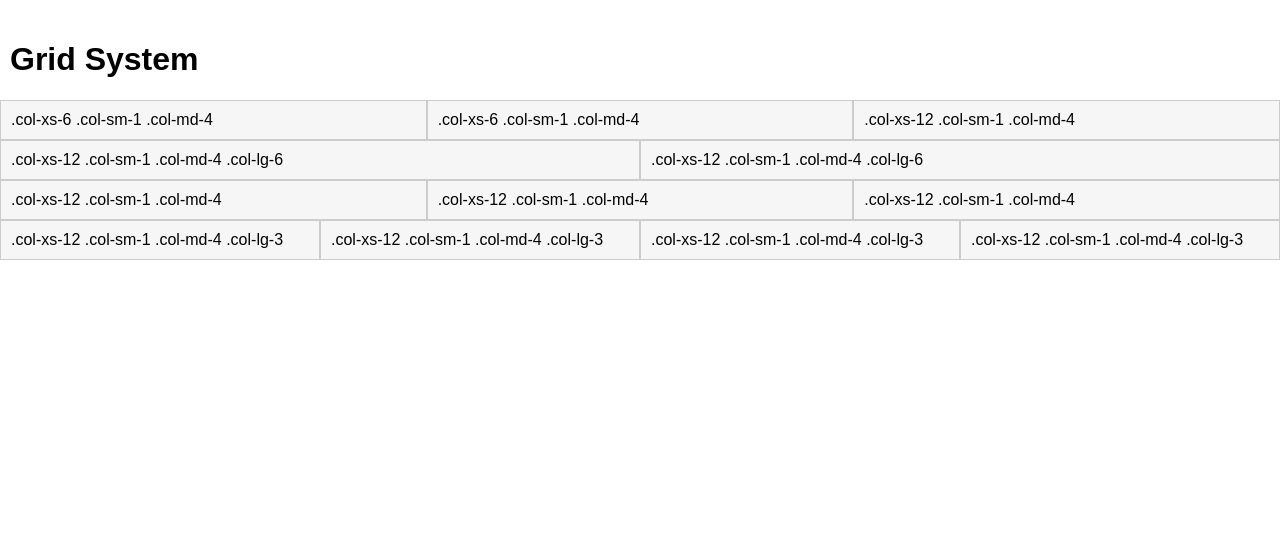
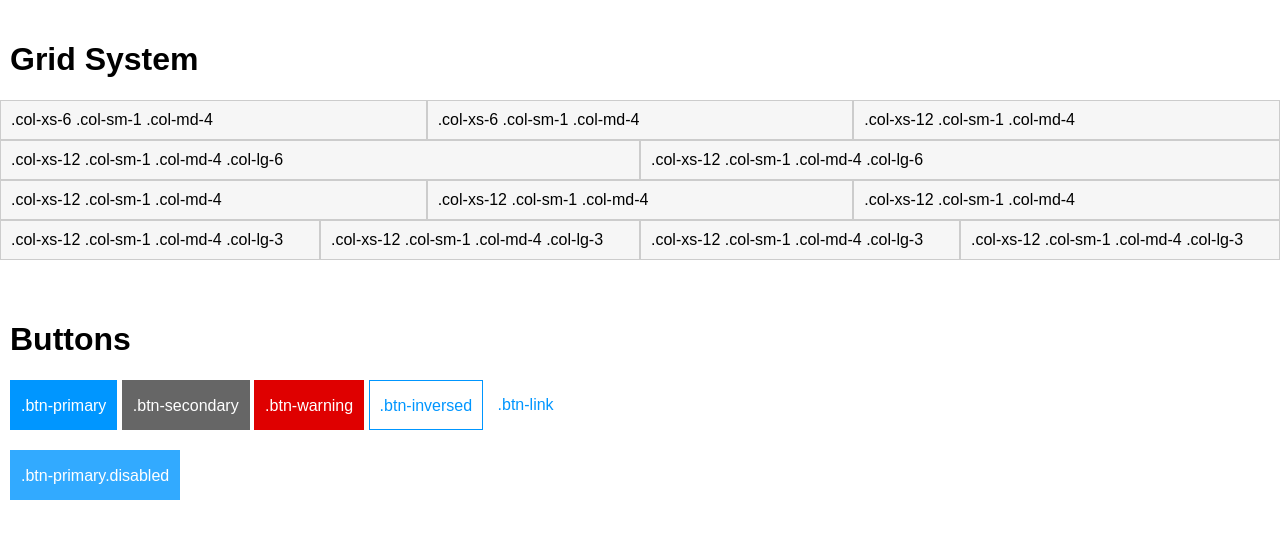
Before and after one commit to fernvilla/framework, a website: page index.html in a window 1280 px wide. Drawn offline with Linux system fonts and the light colour scheme.

Commit message:
Add buttons

```diff
--- a/demo.css
+++ b/demo.css
@@ -11,3 +11,7 @@
   background-color: #f6f6f6;
   border: 1px solid #ccc;
 }
+
+.col-divider {
+  margin-bottom: 20px;
+}
--- a/index.html
+++ b/index.html
@@ -33,5 +33,27 @@
         <div class="col-xs-12 col-sm-1 col-md-4 col-lg-3">.col-xs-12 .col-sm-1 .col-md-4 .col-lg-3</div>
       </div>
     </div>
+
+    <div class="container">
+      <div class="row">
+        <div class="col-xs-12">
+          <h1>Buttons</h1>
+        </div>
+      </div>
+
+      <div class="row">
+        <div class="col-xs-12 col-divider">
+          <a href="#" class="btn btn-primary">.btn-primary</a>
+          <a href="#" class="btn btn-secondary">.btn-secondary</a>
+          <a href="#" class="btn btn-warning">.btn-warning</a>
+          <a href="#" class="btn btn-inversed">.btn-inversed</a>
+          <a href="#" class="btn btn-link">.btn-link</a>
+        </div>
+
+        <div class="col-xs-12">
+          <a href="#" class="btn btn-primary disabled">.btn-primary.disabled</a>
+        </div>
+      </div>
+    </div>
   </body>
 </html>
--- /dev/null
+++ b/scss/_buttons.scss
@@ -0,0 +1,73 @@
+.btn {
+  display: inline-block;
+  font-weight: $font-weight;
+  line-height: $line-height;
+  text-align: center;
+  white-space: nowrap;
+  cursor: pointer;
+  user-select: none;
+  height: $button-height;
+  padding: $button-padding;
+  color: $color-white;
+  border: $button-border;
+  vertical-align: middle;
+
+  &:hover {
+    transition: $transition-all;
+    color: $color-white;
+  }
+
+  &.disabled {
+    opacity: $opacity;
+    cursor: $cursor-disabled;
+
+    &:hover {
+      opacity: 1 !important;
+      transition: none;
+    }
+  }
+
+  &.btn-primary {
+    background-color: #0096FF;
+
+    &:hover {
+      @include background-color-opacity($color-blue, $opacity);
+    }
+  }
+
+  &.btn-secondary {
+    background-color: $color-gray-medium;
+
+    &:hover {
+      @include background-color-opacity($color-gray-medium, $opacity);
+    }
+  }
+
+  &.btn-warning {
+    background-color: $color-red;
+
+    &:hover {
+      @include background-color-opacity($color-red, $opacity);
+    }
+  }
+
+  &.btn-inversed {
+    background-color: transparent;
+    border: 1px solid $color-blue;
+    color: $color-blue;
+
+    &:hover {
+      @include color-opacity($color-blue, $opacity);
+    }
+  }
+
+  &.btn-link {
+    background-color: transparent;
+    border: none;
+    color: $link-color;
+
+    &:hover {
+      @include color-opacity($link-color, $opacity);
+    }
+  }
+}
--- /dev/null
+++ b/scss/_links.scss
@@ -0,0 +1,10 @@
+a {
+  text-decoration: $link-text-decoration;
+  color: $link-color;
+  word-wrap: break-word;
+
+  &:hover {
+    @include color-opacity($link-color, $opacity);
+    transition: $transition-all;
+  }
+}
--- a/scss/_variables.scss
+++ b/scss/_variables.scss
@@ -41,12 +41,17 @@ $footer-height-mobile: 375px !default;
 
 // Buttons
 $button-height: 50px !default;
+$button-padding: 11px 10px !default;
+$button-border: 1px solid transparent !default;
 
 // Hover Effects
-$transition: 0.5s ease !default;
-$transition-color: color $transition !default;
-$transition-opacity: opacity $transition !default;
+$transition-effect: 0.5s ease !default;
+$transition-all: all $transition-effect !default;
 $opacity: .8 !default;
 
 // Links
 $link-color: $color-blue !default;
+$link-text-decoration: none !default;
+
+// Cursor
+$cursor-disabled: not-allowed !default;
--- a/scss/framework.scss
+++ b/scss/framework.scss
@@ -6,3 +6,5 @@
 @import "reboot";
 
 @import "framework-grid";
+@import "buttons";
+@import "links";
--- a/scss/mixins/_opacity.scss
+++ b/scss/mixins/_opacity.scss
@@ -2,3 +2,8 @@
   color: $color;
   color: rgba($color, $opacity);
 }
+
+@mixin background-color-opacity($color, $opacity) {
+  background-color: $color;
+  background-color: rgba($color, $opacity);
+}
```
Also changed, not shown: dist/css/framework.css, 1 other file.
